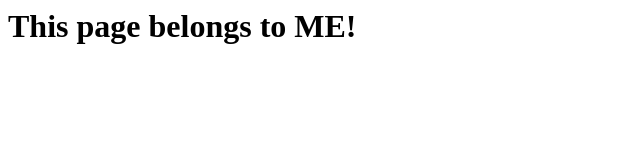
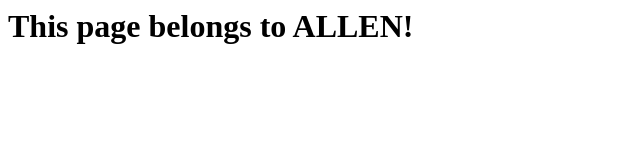
Before and after one commit to ColostateResearchServices/dev-training, a plain HTML site: page index.html in a window 1280 px wide. Shown: the whole page, without its empty margins (0-640 px from the left). Drawn offline with Linux system fonts and the light colour scheme.

Commit message:
Update index.html

```diff
--- a/index.html
+++ b/index.html
@@ -3,6 +3,6 @@
     <title>My test page</title>
 </head>
 <body>
-<h1>This page belongs to ME!</h1>
+<h1>This page belongs to ALLEN!</h1>
 </body>
 </html>
```
